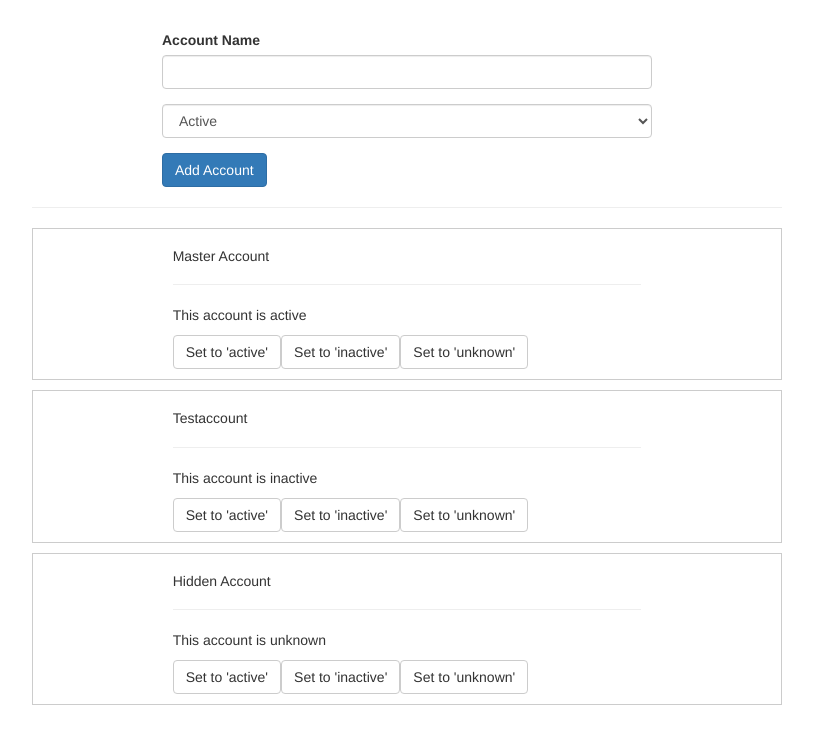
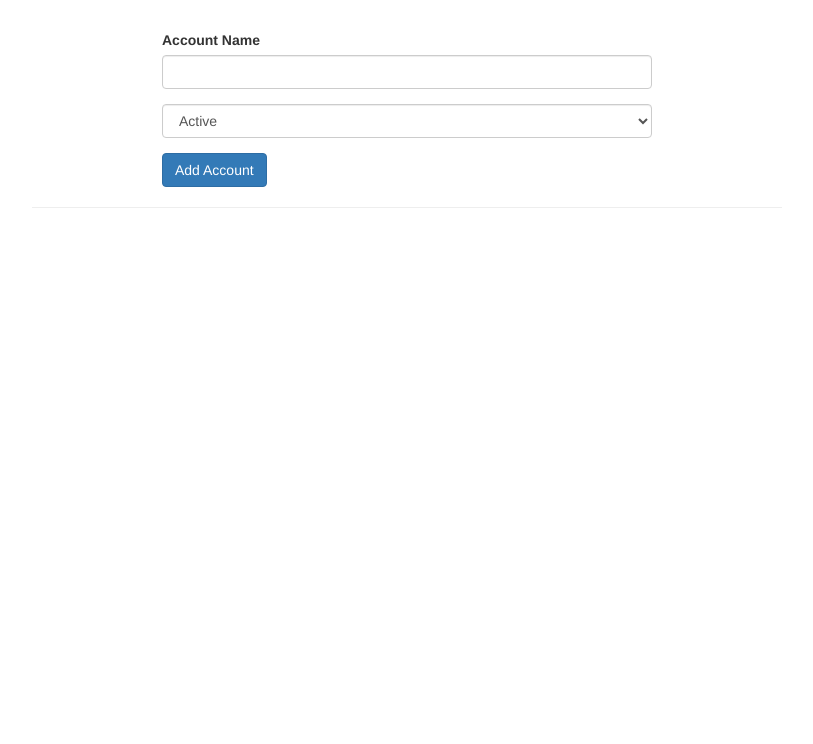
Before and after one commit to BeataJ/services-start-finish, an Angular app: page / in a window 1280 px wide. Shown: the top 744 px of the page, without its empty margins (233-1046 px from the left). Built offline with nearby package versions, Linux system fonts and the light colour scheme.

Commit message:
add account[] addAccount() updateAccount() to

```diff
--- a/src/app/app.component.ts
+++ b/src/app/app.component.ts
@@ -6,20 +6,7 @@ import { Component } from '@angular/core';
   styleUrls: ['./app.component.css']
 })
 export class AppComponent {
-  accounts = [
-    {
-      name: 'Master Account',
-      status: 'active'
-    },
-    {
-      name: 'Testaccount',
-      status: 'inactive'
-    },
-    {
-      name: 'Hidden Account',
-      status: 'unknown'
-    }
-  ];
+
 
   onAccountAdded(newAccount: {name: string, status: string}) {
     this.accounts.push(newAccount);
```
Also changed, not shown: src/app/account.service.ts (+18 -0 lines).
